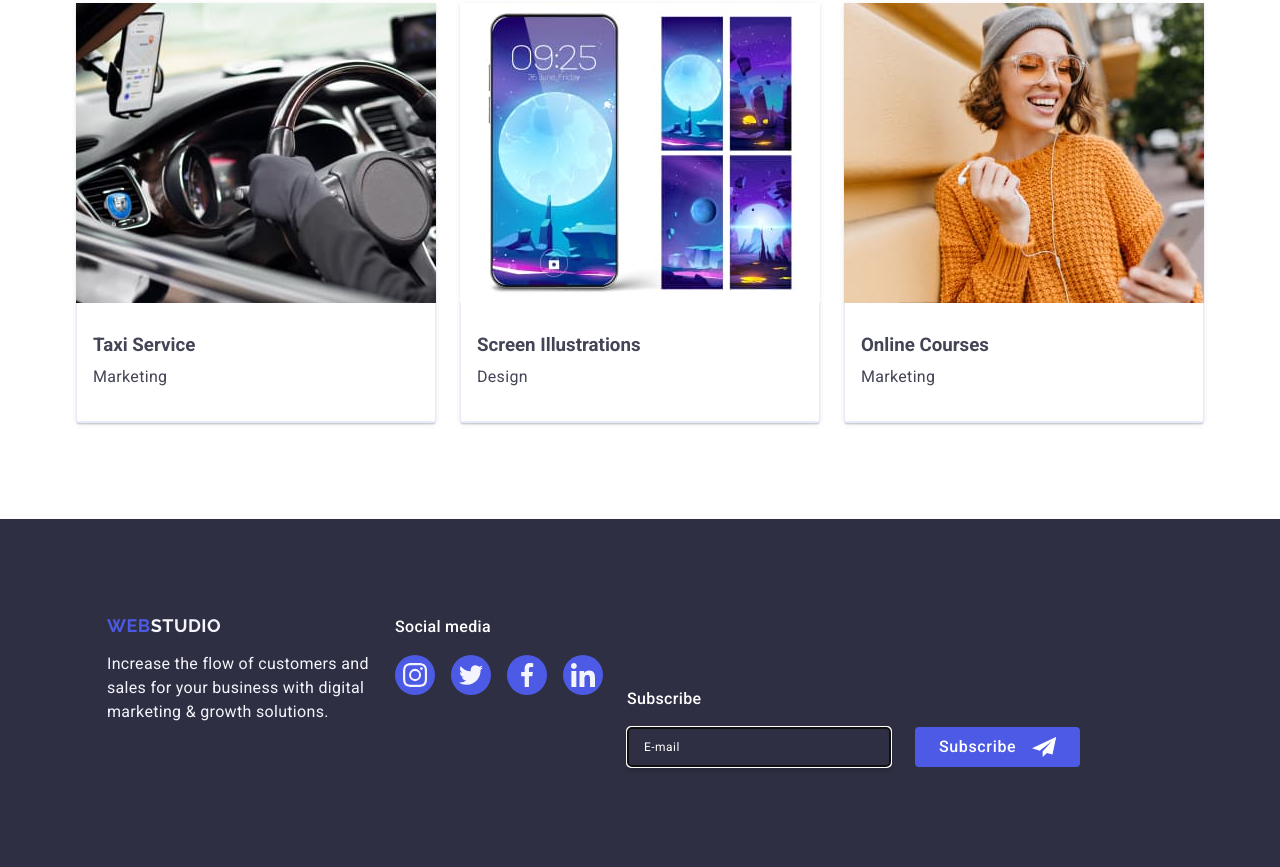
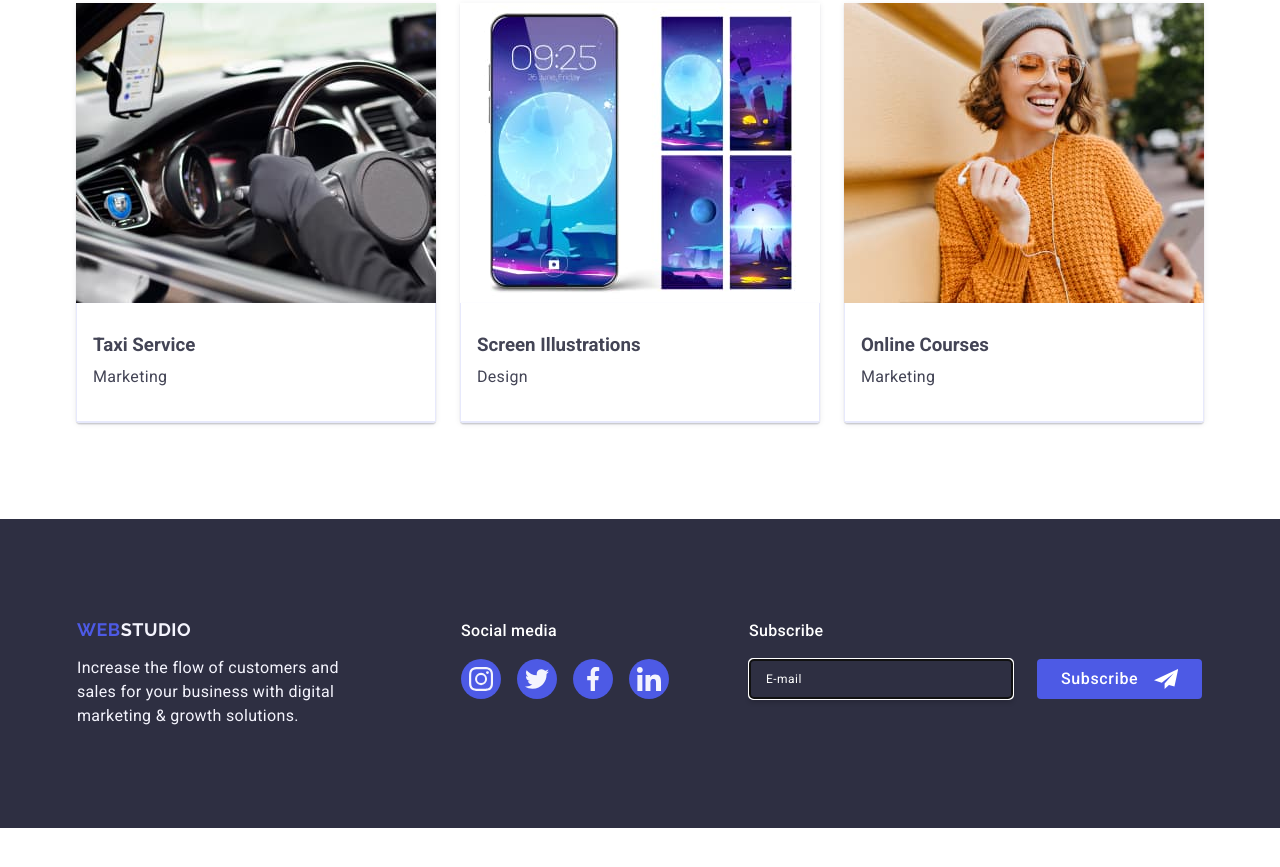
Before and after one commit to marii-R/goit-markup-hw-06, a plain HTML site: page index.html in a window 1280 px wide. Shown: the part 2564-3431 px from the top of the page. After the commit the page ends 3392 px from the top, so only its background shows below. Drawn offline with nearby package versions, Linux system fonts and the light colour scheme; files whose address does not match are found by name.

Commit message:
add styles file

```diff
--- a/css/styles.css
+++ b/css/styles.css
@@ -910,3 +910,22 @@ a {
     }
 
 }
+@media screen and (min-width:1158px) {
+    .footer {
+        padding: 100px 0;
+    }
+    .section-footer {
+        column-gap: 0;
+        padding: 0 16px;
+        align-items: flex-start;
+        justify-content: flex-start;
+
+    }
+    .subscribe-title {
+        margin: 0;
+    }
+    .social_media {
+        margin-left: 120px;
+        margin-right: 80px;
+    }
+}
```
